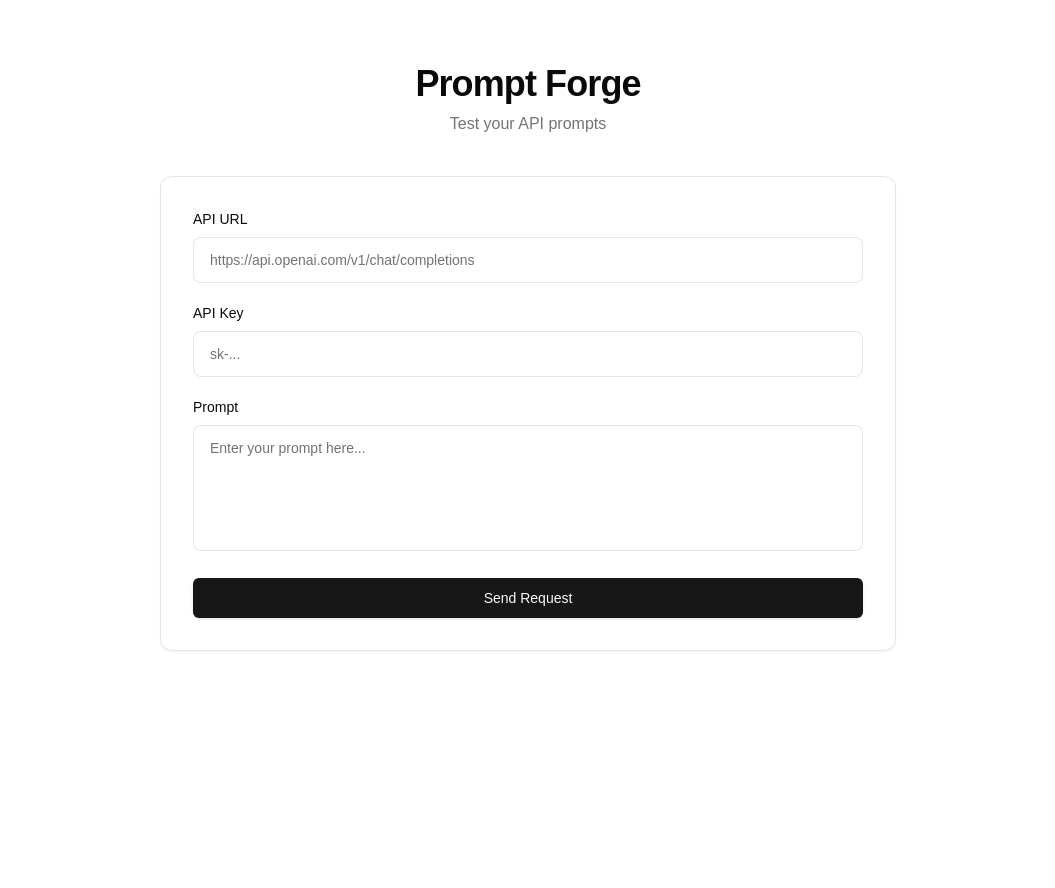
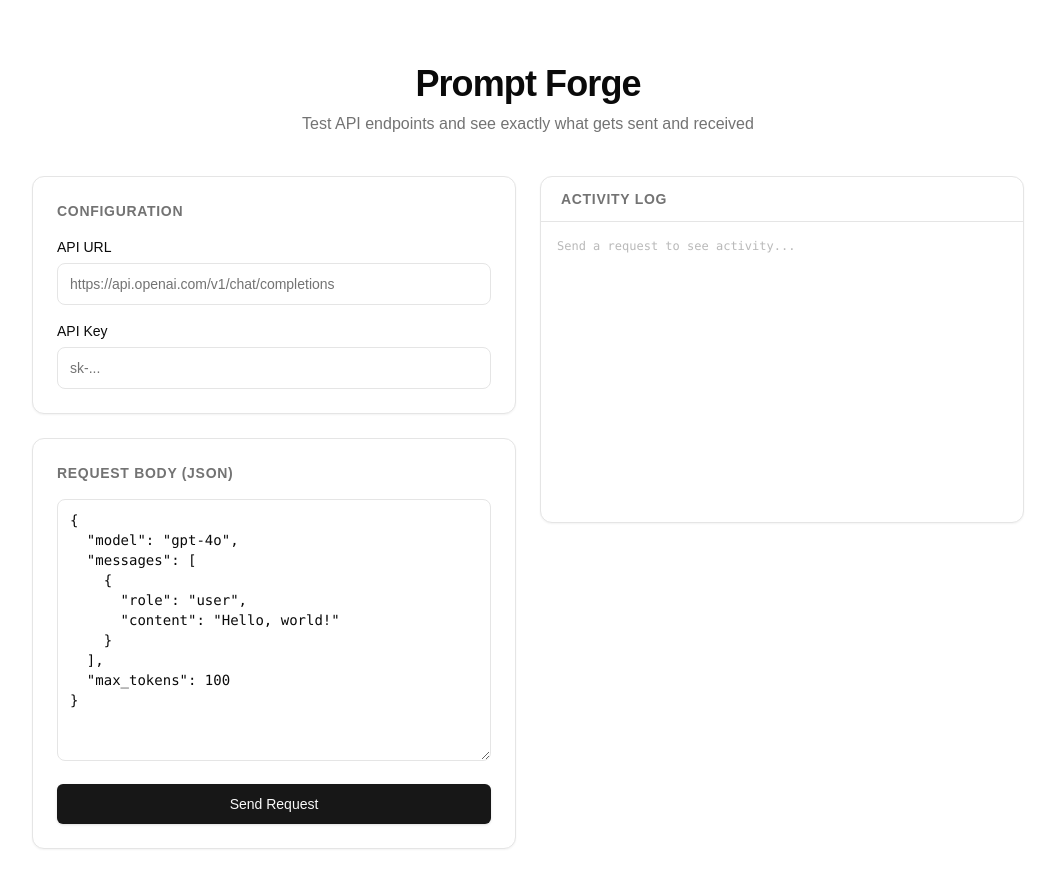
Before and after one commit to Maximus305/Prompt-Forge-API-test, a Next.js app in the folder my-app/: page / in a window 1280 px wide. Shown: the top 888 px of the page, without its empty margins (112-1167 px from the left). Before the commit the page ends 800 px from the top, so only its background shows below. Built offline with nearby package versions, Linux system fonts and the light colour scheme.

Commit message:
Add activity log and raw JSON body editor for API testing

```diff
--- a/my-app/src/app/api/prompt/route.ts
+++ b/my-app/src/app/api/prompt/route.ts
@@ -3,22 +3,32 @@ import { NextRequest, NextResponse } from 'next/server';
 interface PromptRequest {
   apiUrl: string;
   apiKey: string;
-  prompt: string;
+  body: string;
 }
 
 export async function POST(req: NextRequest) {
-  let body: PromptRequest;
+  let payload: PromptRequest;
   try {
-    body = await req.json();
+    payload = await req.json();
   } catch {
     return NextResponse.json({ error: 'Invalid JSON' }, { status: 400 });
   }
 
-  const { apiUrl, apiKey, prompt } = body;
+  const { apiUrl, apiKey, body } = payload;
 
-  if (!apiUrl || !apiKey || !prompt) {
+  if (!apiUrl || !apiKey || !body) {
     return NextResponse.json({ error: 'Missing required fields' }, { status: 400 });
   }
+
+  // Parse the body to validate it's valid JSON
+  let parsedBody: unknown;
+  try {
+    parsedBody = JSON.parse(body);
+  } catch {
+    return NextResponse.json({ error: 'Request body is not valid JSON' }, { status: 400 });
+  }
+
+  const startTime = Date.now();
 
   try {
     const response = await fetch(apiUrl, {
@@ -27,25 +37,45 @@ export async function POST(req: NextRequest) {
         'Content-Type': 'application/json',
         'Authorization': `Bearer ${apiKey}`,
       },
-      body: JSON.stringify({
-        model: 'gpt-4o',
-        messages: [{ role: 'user', content: prompt }],
-        max_tokens: 1000,
-      }),
+      body: JSON.stringify(parsedBody),
     });
 
-    if (!response.ok) {
-      const errorData = await response.json().catch(() => ({}));
-      return NextResponse.json(
-        { error: `API returned ${response.status}: ${JSON.stringify(errorData)}` },
-        { status: response.status }
-      );
+    const duration = Date.now() - startTime;
+
+    const responseHeaders: Record<string, string> = {};
+    response.headers.forEach((value, key) => {
+      responseHeaders[key] = value;
+    });
+
+    const responseText = await response.text();
+    let responseData: unknown;
+    try {
+      responseData = JSON.parse(responseText);
+    } catch {
+      responseData = responseText;
     }
 
-    const data = await response.json();
-    return NextResponse.json({ result: data });
+    return NextResponse.json({
+      result: responseData,
+      meta: {
+        status: response.status,
+        statusText: response.statusText,
+        duration,
+        responseHeaders,
+        sentBody: parsedBody,
+      },
+    }, { status: response.ok ? 200 : response.status });
   } catch (error) {
-    console.error('Proxy error:', error);
-    return NextResponse.json({ error: 'Failed to reach the API' }, { status: 502 });
+    const duration = Date.now() - startTime;
+    return NextResponse.json({
+      error: error instanceof Error ? error.message : 'Failed to reach the API',
+      meta: {
+        status: 0,
+        statusText: 'Network Error',
+        duration,
+        responseHeaders: {},
+        sentBody: parsedBody,
+      },
+    }, { status: 502 });
   }
 }
--- a/my-app/src/app/page.tsx
+++ b/my-app/src/app/page.tsx
@@ -3,61 +3,143 @@
 import React, { useState } from 'react';
 import { Button } from "@/components/ui/button";
 
+interface LogEntry {
+  time: string;
+  type: 'info' | 'success' | 'error' | 'data';
+  message: string;
+}
+
+interface Meta {
+  status: number;
+  statusText: string;
+  duration: number;
+  responseHeaders: Record<string, string>;
+  sentBody: unknown;
+}
+
+const DEFAULT_BODY = JSON.stringify({
+  model: "gpt-4o",
+  messages: [{ role: "user", content: "Hello, world!" }],
+  max_tokens: 100
+}, null, 2);
+
 export default function PromptForge() {
   const [apiUrl, setApiUrl] = useState('');
   const [apiKey, setApiKey] = useState('');
-  const [prompt, setPrompt] = useState('');
+  const [body, setBody] = useState(DEFAULT_BODY);
   const [response, setResponse] = useState('');
   const [isLoading, setIsLoading] = useState(false);
   const [error, setError] = useState('');
+  const [logs, setLogs] = useState<LogEntry[]>([]);
+
+  const addLog = (type: LogEntry['type'], message: string) => {
+    const time = new Date().toLocaleTimeString('en-US', { hour12: false, hour: '2-digit', minute: '2-digit', second: '2-digit' });
+    setLogs(prev => [...prev, { time, type, message }]);
+  };
 
   const handleSubmit = async () => {
-    if (!apiUrl || !apiKey || !prompt) {
+    if (!apiUrl || !apiKey || !body) {
       setError('Please fill in all fields');
+      return;
+    }
+
+    // Validate JSON
+    try {
+      JSON.parse(body);
+    } catch {
+      setError('Request body is not valid JSON');
       return;
     }
 
     setIsLoading(true);
     setError('');
     setResponse('');
+    setLogs([]);
+
+    addLog('info', `POST ${apiUrl}`);
+    addLog('info', `Authorization: Bearer ${apiKey.slice(0, 8)}...${apiKey.slice(-4)}`);
+    addLog('info', `Body: ${body.length} bytes`);
+    addLog('info', 'Sending request...');
 
     try {
       const res = await fetch('/api/prompt', {
         method: 'POST',
         headers: { 'Content-Type': 'application/json' },
-        body: JSON.stringify({ apiUrl, apiKey, prompt }),
+        body: JSON.stringify({ apiUrl, apiKey, body }),
       });
 
       const data = await res.json();
+      const meta: Meta | undefined = data.meta;
+
+      if (meta) {
+        addLog(
+          res.ok ? 'success' : 'error',
+          `${meta.status} ${meta.statusText} (${meta.duration}ms)`
+        );
+
+        const headers = meta.responseHeaders;
+        if (headers['content-type']) {
+          addLog('info', `Content-Type: ${headers['content-type']}`);
+        }
+        if (headers['x-ratelimit-remaining']) {
+          addLog('info', `Rate limit remaining: ${headers['x-ratelimit-remaining']}`);
+        }
+        if (headers['x-request-id']) {
+          addLog('info', `Request ID: ${headers['x-request-id']}`);
+        }
+
+        addLog('info', 'Sent body:');
+        addLog('data', JSON.stringify(meta.sentBody, null, 2));
+      }
 
       if (!res.ok) {
-        throw new Error(data.error || 'Request failed');
+        const errMsg = data.error || 'Request failed';
+        addLog('error', errMsg);
+      } else {
+        addLog('success', 'Response received');
       }
 
       setResponse(JSON.stringify(data.result, null, 2));
     } catch (err) {
-      setError(err instanceof Error ? err.message : 'Something went wrong');
+      const msg = err instanceof Error ? err.message : 'Something went wrong';
+      setError(msg);
+      addLog('error', msg);
     } finally {
       setIsLoading(false);
     }
   };
 
+  const logColor = (type: LogEntry['type']) => {
+    switch (type) {
+      case 'success': return 'text-green-500';
+      case 'error': return 'text-red-400';
+      case 'data': return 'text-yellow-500';
+      default: return 'text-muted-foreground';
+    }
+  };
+
   return (
     <div className="min-h-screen bg-background">
-      <div className="mx-auto max-w-3xl px-4 py-16">
+      <div className="mx-auto max-w-5xl px-4 py-16">
         <div className="mb-10 text-center">
           <h1 className="text-4xl font-bold tracking-tight text-foreground">
             Prompt Forge
           </h1>
           <p className="mt-2 text-muted-foreground">
-            Test your API prompts
+            Test API endpoints and see exactly what gets sent and received
           </p>
         </div>
 
-        <div className="rounded-xl border bg-card p-8 shadow-sm">
-          <div className="space-y-5">
+        <div className="grid gap-6 lg:grid-cols-2">
+          {/* Left: Inputs */}
+          <div className="space-y-6">
+            <div className="rounded-xl border bg-card p-6 shadow-sm">
+              <h2 className="mb-4 text-sm font-semibold uppercase tracking-wider text-muted-foreground">
+                Configuration
+              </h2>
+              <div className="space-y-4">
                 <div>
-              <label className="mb-2 block text-sm font-medium text-foreground">
+                  <label className="mb-1.5 block text-sm font-medium text-foreground">
                     API URL
                   </label>
                   <input
@@ -65,12 +147,12 @@ export default function PromptForge() {
                     value={apiUrl}
                     onChange={(e) => setApiUrl(e.target.value)}
                     placeholder="https://api.openai.com/v1/chat/completions"
-                className="w-full rounded-lg border border-input bg-background px-4 py-3 text-sm text-foreground placeholder:text-muted-foreground focus:border-primary focus:outline-none focus:ring-1 focus:ring-primary"
+                    className="w-full rounded-lg border border-input bg-background px-3 py-2.5 text-sm text-foreground placeholder:text-muted-foreground focus:border-primary focus:outline-none focus:ring-1 focus:ring-primary"
                   />
                 </div>
 
                 <div>
-              <label className="mb-2 block text-sm font-medium text-foreground">
+                  <label className="mb-1.5 block text-sm font-medium text-foreground">
                     API Key
                   </label>
                   <input
@@ -78,49 +160,93 @@ export default function PromptForge() {
                     value={apiKey}
                     onChange={(e) => setApiKey(e.target.value)}
                     placeholder="sk-..."
-                className="w-full rounded-lg border border-input bg-background px-4 py-3 text-sm text-foreground placeholder:text-muted-foreground focus:border-primary focus:outline-none focus:ring-1 focus:ring-primary"
+                    className="w-full rounded-lg border border-input bg-background px-3 py-2.5 text-sm text-foreground placeholder:text-muted-foreground focus:border-primary focus:outline-none focus:ring-1 focus:ring-primary"
                   />
                 </div>
-
-            <div>
-              <label className="mb-2 block text-sm font-medium text-foreground">
-                Prompt
-              </label>
-              <textarea
-                value={prompt}
-                onChange={(e) => setPrompt(e.target.value)}
-                placeholder="Enter your prompt here..."
-                rows={5}
-                className="w-full resize-none rounded-lg border border-input bg-background px-4 py-3 text-sm text-foreground placeholder:text-muted-foreground focus:border-primary focus:outline-none focus:ring-1 focus:ring-primary"
-              />
+              </div>
             </div>
 
+            <div className="rounded-xl border bg-card p-6 shadow-sm">
+              <h2 className="mb-4 text-sm font-semibold uppercase tracking-wider text-muted-foreground">
+                Request Body (JSON)
+              </h2>
+              <textarea
+                value={body}
+                onChange={(e) => setBody(e.target.value)}
+                rows={12}
+                spellCheck={false}
+                className="w-full rounded-lg border border-input bg-background px-3 py-2.5 font-mono text-sm text-foreground placeholder:text-muted-foreground focus:border-primary focus:outline-none focus:ring-1 focus:ring-primary"
+              />
               <Button
                 onClick={handleSubmit}
                 disabled={isLoading}
-              className="w-full"
+                className="mt-4 w-full"
                 size="lg"
               >
                 {isLoading ? 'Sending...' : 'Send Request'}
               </Button>
 
               {error && (
-              <p className="text-center text-sm text-destructive">{error}</p>
+                <p className="mt-3 text-center text-sm text-destructive">{error}</p>
+              )}
+            </div>
+          </div>
+
+          {/* Right: Activity Log + Response */}
+          <div className="space-y-6">
+            <div className="rounded-xl border bg-card shadow-sm">
+              <div className="border-b px-5 py-3">
+                <h2 className="text-sm font-semibold uppercase tracking-wider text-muted-foreground">
+                  Activity Log
+                </h2>
+              </div>
+              <div className="h-[300px] overflow-y-auto p-4 font-mono text-xs">
+                {logs.length === 0 ? (
+                  <p className="text-muted-foreground/50">
+                    Send a request to see activity...
+                  </p>
+                ) : (
+                  <div className="space-y-1.5">
+                    {logs.map((log, i) => (
+                      <div key={i} className="flex gap-2">
+                        <span className="shrink-0 text-muted-foreground/50">{log.time}</span>
+                        {log.type === 'data' ? (
+                          <pre className={`whitespace-pre-wrap break-all ${logColor(log.type)}`}>
+                            {log.message}
+                          </pre>
+                        ) : (
+                          <span className={logColor(log.type)}>{log.message}</span>
+                        )}
+                      </div>
+                    ))}
+                    {isLoading && (
+                      <div className="flex gap-2">
+                        <span className="shrink-0 text-muted-foreground/50">
+                          {new Date().toLocaleTimeString('en-US', { hour12: false, hour: '2-digit', minute: '2-digit', second: '2-digit' })}
+                        </span>
+                        <span className="animate-pulse text-muted-foreground">Waiting for response...</span>
+                      </div>
+                    )}
+                  </div>
                 )}
               </div>
             </div>
 
             {response && (
-          <div className="mt-8 overflow-hidden rounded-xl border bg-card shadow-sm">
+              <div className="overflow-hidden rounded-xl border bg-card shadow-sm">
                 <div className="border-b px-5 py-3">
-              <h2 className="text-sm font-medium text-muted-foreground">Response</h2>
+                  <h2 className="text-sm font-semibold uppercase tracking-wider text-muted-foreground">
+                    Response Body
+                  </h2>
                 </div>
-            <pre className="overflow-x-auto p-5 text-sm leading-relaxed text-foreground">
+                <pre className="max-h-[400px] overflow-auto p-5 font-mono text-xs leading-relaxed text-foreground">
                   {response}
                 </pre>
               </div>
             )}
           </div>
         </div>
+      </div>
+    </div>
   );
 }
```
Lines whose indentation alone changed are shown as unchanged.
